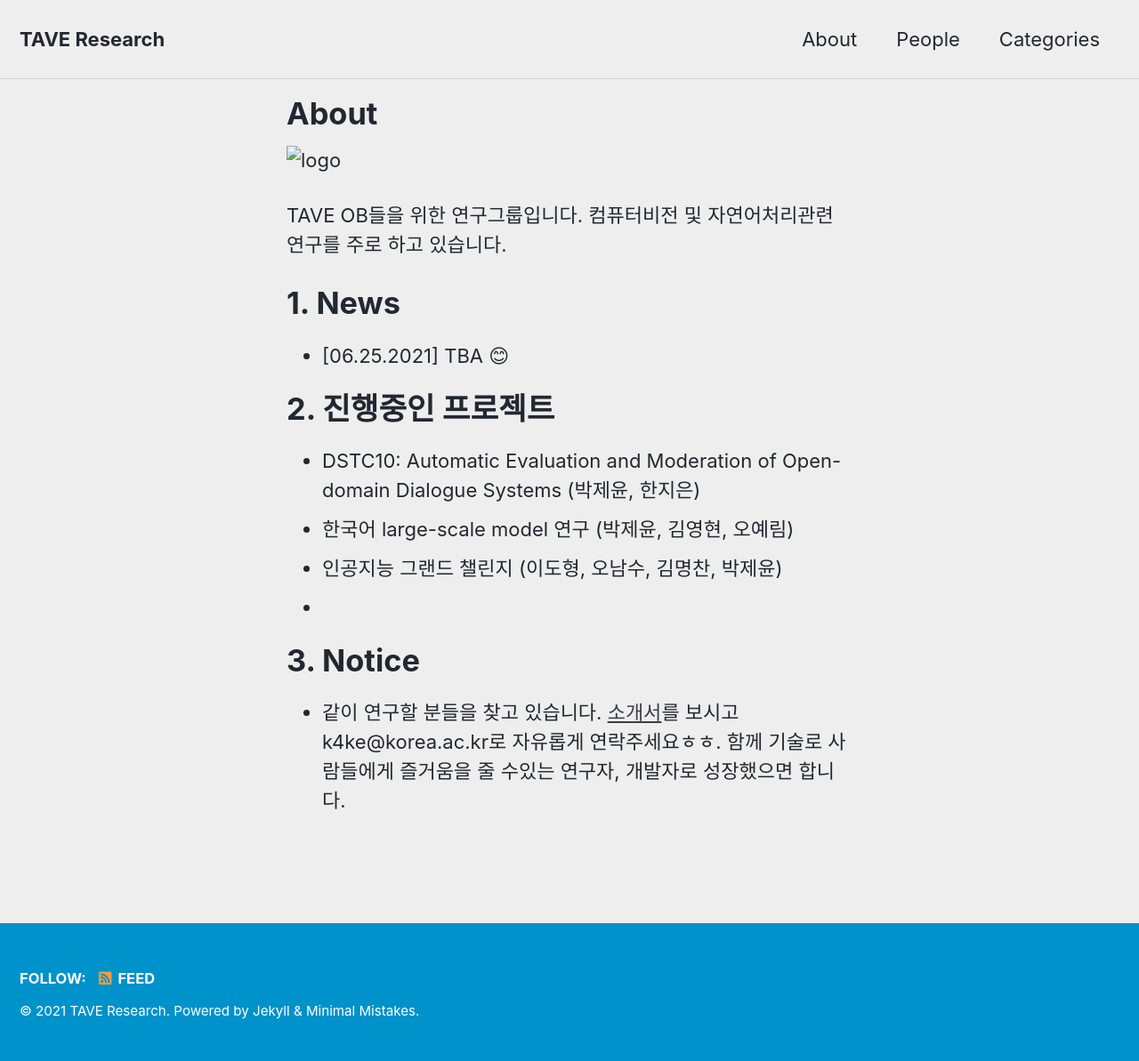
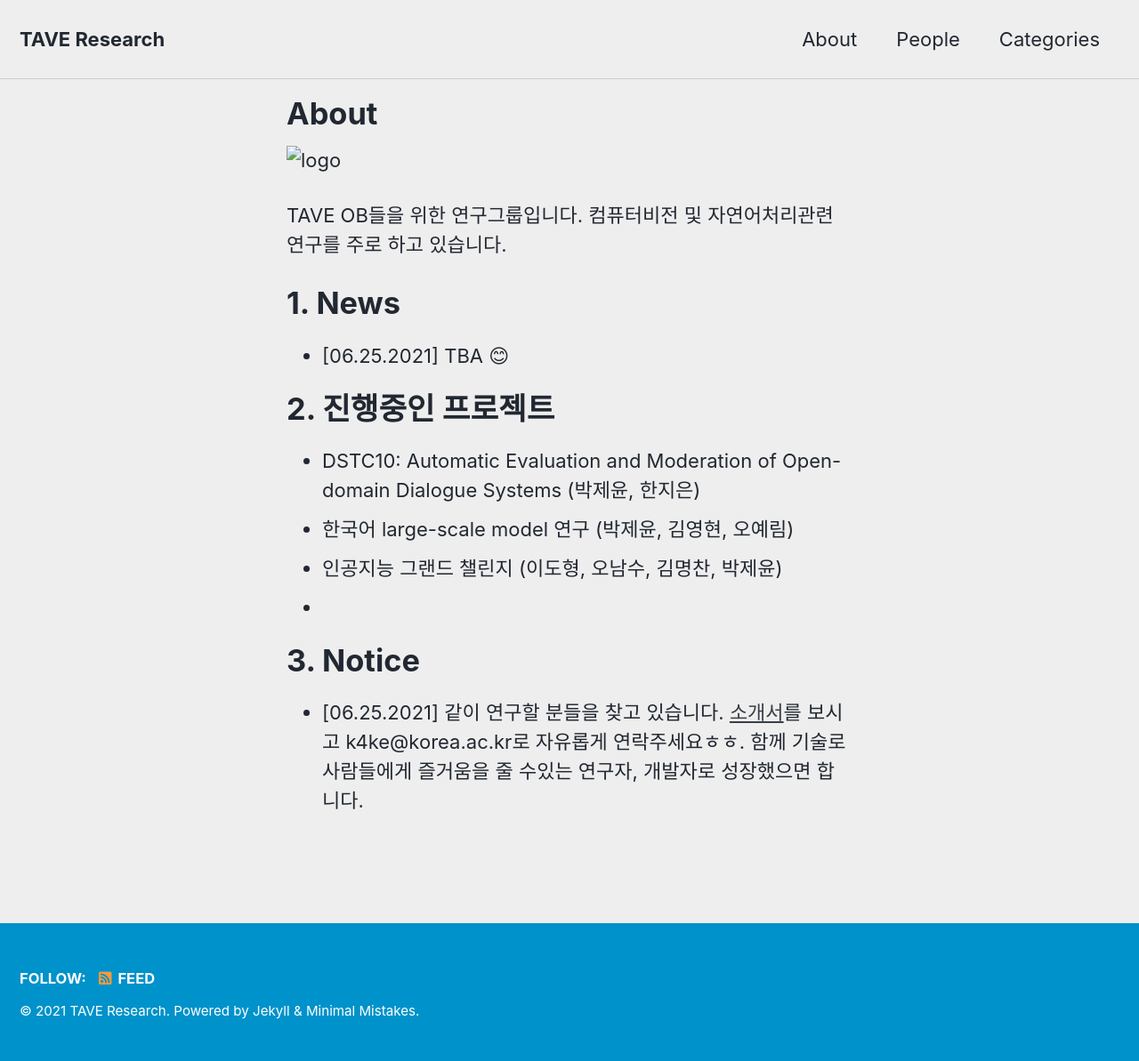
Before and after one commit to TAVEResearch/TAVEResearch.github.io, a Jekyll site: the page built from about.md, in a window 1280 px wide. Shown: the whole page at 89% size. Built offline with Jekyll 4.4.1, drawn with Linux system fonts in a browser that asks for light colours; cached includes are drawn as plain includes.

Commit message:
Update about.md

```diff
--- a/about.md
+++ b/about.md
@@ -22,4 +22,4 @@ TAVE OB들을 위한 연구그룹입니다. 컴퓨터비전 및 자연어처리
 
 # 3. Notice
 
-- 같이 연구할 분들을 찾고 있습니다. [소개서](https://taveresearch.github.io/imgs/ot.pdf)를 보시고 k4ke@korea.ac.kr로 자유롭게 연락주세요ㅎㅎ. 함께 기술로 사람들에게 즐거움을 줄 수있는 연구자, 개발자로 성장했으면 합니다.
+- [06.25.2021] 같이 연구할 분들을 찾고 있습니다. [소개서](https://taveresearch.github.io/imgs/ot.pdf)를 보시고 k4ke@korea.ac.kr로 자유롭게 연락주세요ㅎㅎ. 함께 기술로 사람들에게 즐거움을 줄 수있는 연구자, 개발자로 성장했으면 합니다.
```
